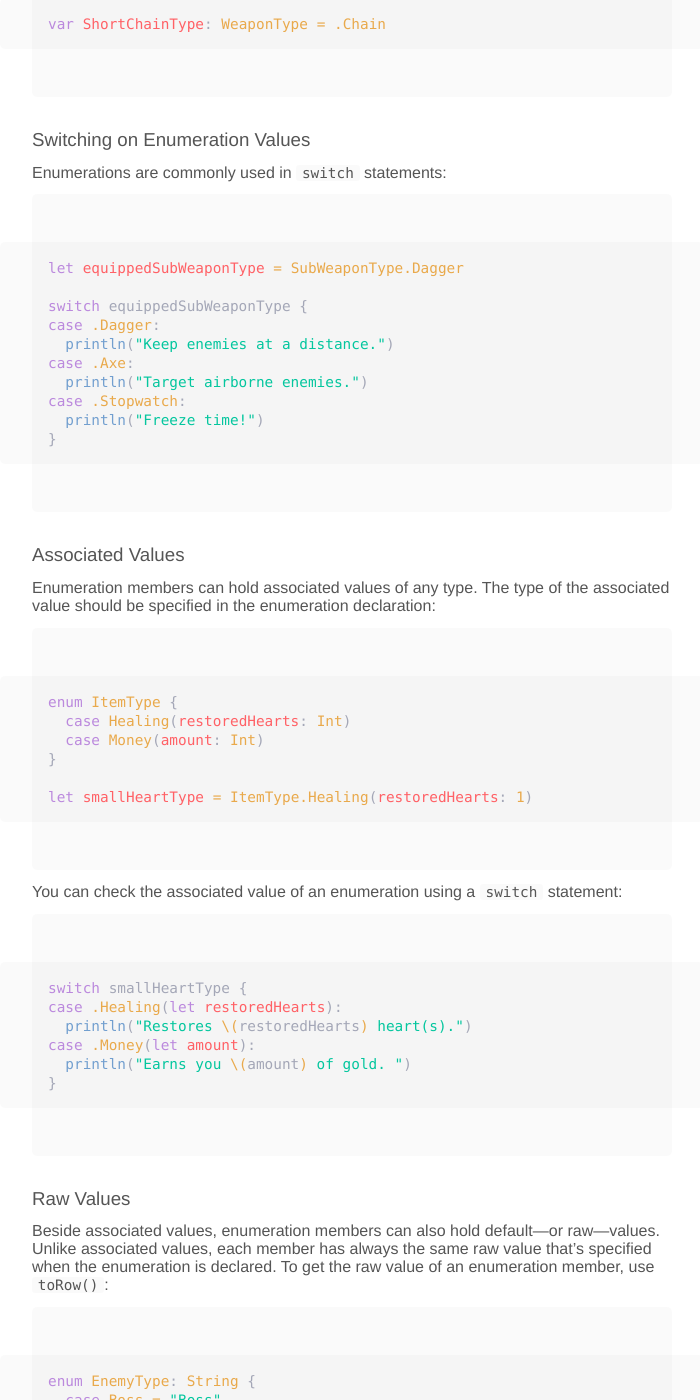
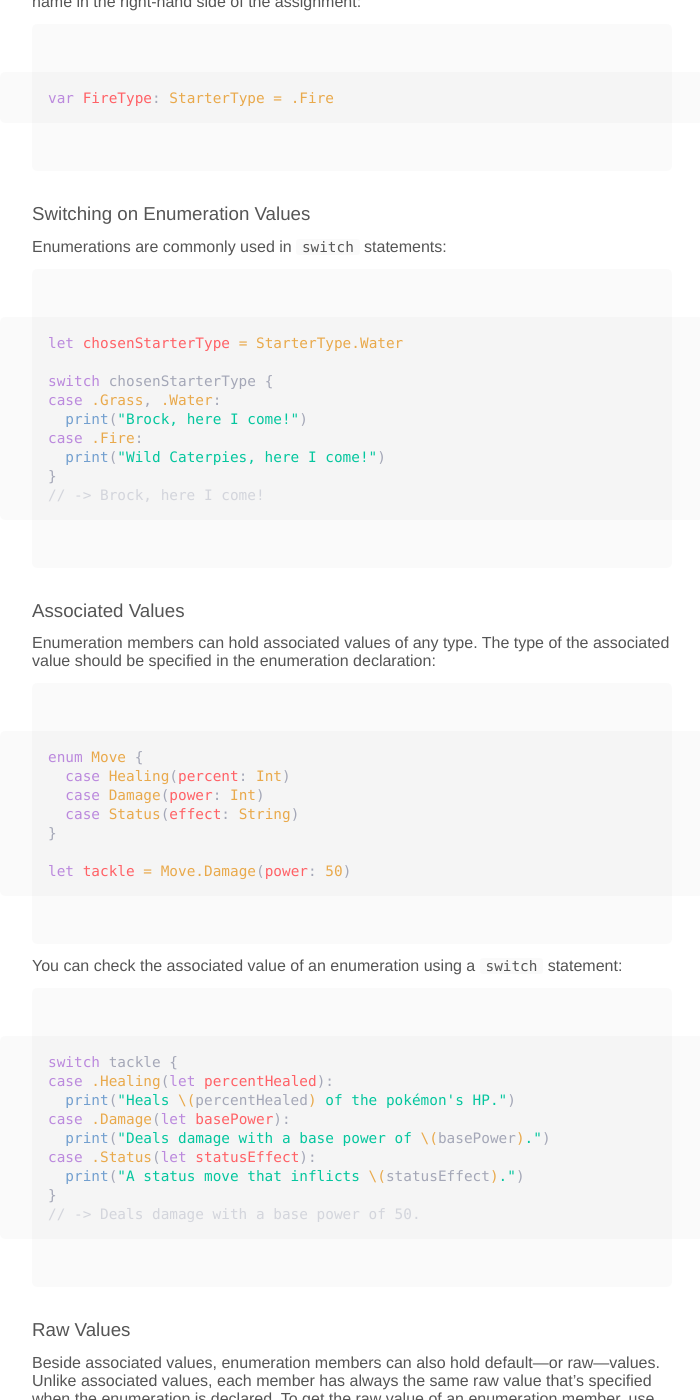
Before and after one commit to kaishin/swiftbits, a Jekyll site: the page built from _posts/2014-09-16-enumerations.md, in a window 1280 px wide and 1400 px high, scrolled down 1218 px. Shown: the whole window, without its empty margins (288-988 px from the left). Built offline with Jekyll 4.4.1, drawn with Linux system fonts in a browser that asks for light colours; some of the changed text lies outside the part shown.

Commit message:
Update enumerations

```diff
--- a/_posts/2014-09-16-enumerations.md
+++ b/_posts/2014-09-16-enumerations.md
@@ -1,7 +1,12 @@
 ---
-title: Enumerations
-tags: beginner, tutorial
+title: "Enumerations"
+date: 2014-09-16 20:00:00 +0200
+tags:
+  - beginner
+  - tutorial
+  - pokémon
 teaser: "This section explores Enumerations in Swift and what makes them more powerful and flexible than their Objective-C counterparts."
+swift: 2.0ß4
 ---
 
 ### Defining Enumerations
@@ -11,31 +16,31 @@ Enumerations, also commonly referred to as *enums*, are a data type that holds a
 Enumerations are declared using the `enum` keyword, with each member preceded by the `case` keyword:
 
 ~~~swift
-enum WeaponType {
-  case Whip
-  case Chain
-  case Sword
+enum StarterType {
+  case Grass
+  case Fire
+  case Water
 }
 ~~~
 
 The elements can also be declared in the same line:
 
 ~~~swift
-enum SubWeaponType {
-  case Dagger, Axe, Stopwatch
+enum StarterType {
+  case Grass, Fire, Water
 }
 ~~~
 
 Use dot syntax to declare a variable or constant enumeration value:
 
 ~~~swift
-let MagicWhipType = WeaponType.Whip
+let WaterType = StarterType.Water
 ~~~
 
 If you explicitly set the type of the variable or constant, you can omit the enumeration name in the right-hand side of the assignment:
 
 ~~~swift
-var ShortChainType: WeaponType = .Chain
+var FireType: StarterType = .Fire
 ~~~
 
 ### Switching on Enumeration Values
@@ -43,16 +48,15 @@ var ShortChainType: WeaponType = .Chain
 Enumerations are commonly used in `switch` statements:
 
 ~~~swift
-let equippedSubWeaponType = SubWeaponType.Dagger
+let chosenStarterType = StarterType.Water
 
-switch equippedSubWeaponType {
-case .Dagger:
-  println("Keep enemies at a distance.")
-case .Axe:
-  println("Target airborne enemies.")
-case .Stopwatch:
-  println("Freeze time!")
+switch chosenStarterType {
+case .Grass, .Water:
+  print("Brock, here I come!")
+case .Fire:
+  print("Wild Caterpies, here I come!")
 }
+// -> Brock, here I come!
 ~~~
 
 ### Associated Values
@@ -60,45 +64,61 @@ case .Stopwatch:
 Enumeration members can hold associated values of any type. The type of the associated value should be specified in the enumeration declaration:
 
 ~~~swift
-enum ItemType {
-  case Healing(restoredHearts: Int)
-  case Money(amount: Int)
+enum Move {
+  case Healing(percent: Int)
+  case Damage(power: Int)
+  case Status(effect: String)
 }
 
-let smallHeartType = ItemType.Healing(restoredHearts: 1)
+let tackle = Move.Damage(power: 50)
 ~~~
 
 You can check the associated value of an enumeration using a `switch` statement:
 
 ~~~swift
-switch smallHeartType {
-case .Healing(let restoredHearts):
-  println("Restores \(restoredHearts) heart(s).")
-case .Money(let amount):
-  println("Earns you \(amount) of gold. ")
+switch tackle {
+case .Healing(let percentHealed):
+  print("Heals \(percentHealed) of the pokémon's HP.")
+case .Damage(let basePower):
+  print("Deals damage with a base power of \(basePower).")
+case .Status(let statusEffect):
+  print("A status move that inflicts \(statusEffect).")
 }
+// -> Deals damage with a base power of 50.
 ~~~
 
 ### Raw Values
 
-Beside associated values, enumeration members can also hold default—or
-raw—values. Unlike associated values, each member has always the same raw value
-that's specified when the enumeration is declared. To get the raw value of an
-enumeration member, use `toRow()`:
+Beside associated values, enumeration members can also hold default—or raw—values. Unlike associated values, each member has always the same raw value that's specified when the enumeration is declared. To get the raw value of an enumeration member, use `rawValue`:
 
 ~~~swift
-enum EnemyType: String {
-  case Boss = "Boss"
-  case Minion = "Minion"
+enum MoveCategory: String {
+  case Physical = "Physical Move"
+  case Special = "Special Move"
+  case Status = "Status Move"
 }
 
-let bossTypeString = EnemyType.Boss.toRaw() // -> "Boss"
+let physicalTypeName = MoveCategory.Physical.rawValue
+// -> "Physical Move"
 ~~~
 
-To get an enumeration member from a raw value, use `fromRaw()`:
+To get an enumeration member from a raw value, use `MoveCategory(rawValue: String)`:
 
 ~~~swift
-let minionType = EnemyType.fromRaw("Minion")
+let statusType = MoveCategory(rawValue: "Status Move")
+// -> .Status
 ~~~
 
 Raw values can be `String`, `Character`, `Int`, or `Float`/`Double`.
+If you declare the raw value type but not explicitly set it in one or more cases, the compiler assigns implicit raw values to said cases.
+
+~~~swift
+enum MoveCategory: String {
+  case Physical
+  case Special
+  case Status
+}
+
+let physicalTypeName = MoveCategory.Physical.rawValue
+// -> "Physical"
+~~~
```
